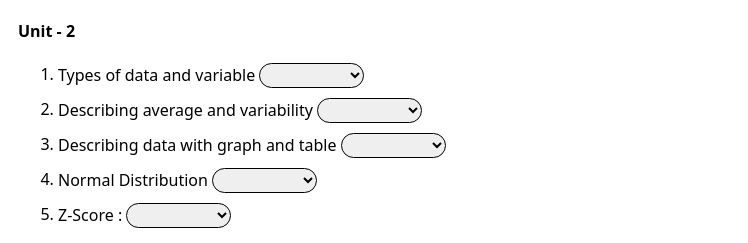
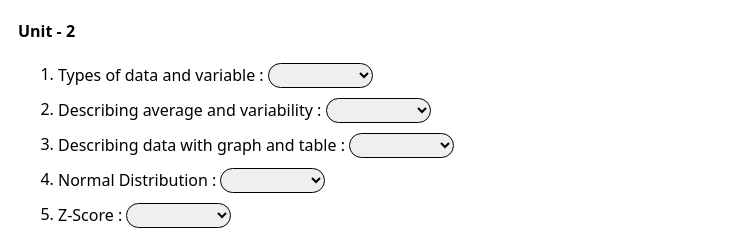
Before and after one commit to suba4sriC/FDS-notes, a plain HTML site: page index.html in a window 1280 px wide. Shown: the part 207-450 px from the top of the page, without its empty margins (0-748 px from the left). Drawn offline with Linux system fonts and the light colour scheme.

Commit message:
Update index.html

```diff
--- a/index.html
+++ b/index.html
@@ -61,25 +61,25 @@
                 <h4>Unit - 2</h4>
                 <div class="unit-items">
                     <ol>
-                        <li>Types of data and variable
+                        <li>Types of data and variable :
                             <select name="choose" onchange="location=this.value;">
                                 <option> </option>
                                 <option value="https://youtu.be/hZxnzfnt5v8">Videos</option>
                             </select>
                         </li>
-                        <li>Describing average and variability
+                        <li>Describing average and variability :
                             <select name="choose" onchange="location=this.value;">
                                 <option> </option>
                                 <option value="https://youtu.be/dhlJ3ONEDl8">Videos</option>
                             </select>
                         </li>
-                        <li>Describing data with graph and table
+                        <li>Describing data with graph and table :
                             <select name="choose" onchange="location=this.value;">
                                 <option> </option>
                                 <option value="https://youtu.be/W5qcoG1uWsY">Videos</option>
                             </select>
                         </li>
-                        <li>Normal Distribution
+                        <li>Normal Distribution :
                             <select name="choose" onchange="location=this.value;">
                                 <option> </option>
                                 <option value="https://youtu.be/p_KApjpyBHE">Videos</option>
```
